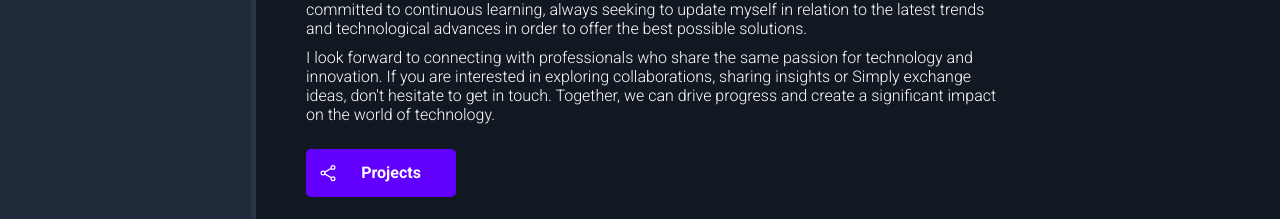
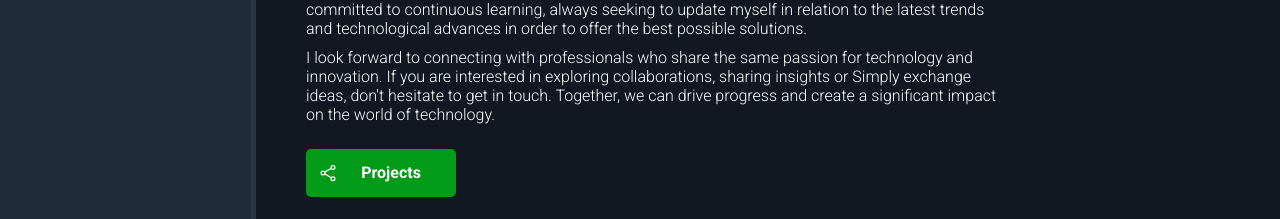
Before and after one commit to Michelfviana/Michelfviana.github.io, a plain HTML site: page index.html in a window 1280 px wide. Shown: the part 367-586 px from the top of the page. Drawn offline with nearby package versions, Linux system fonts and the light colour scheme.

Commit message:
trocando a cor padrão para verde

```diff
--- a/css/styles.css
+++ b/css/styles.css
@@ -8,7 +8,7 @@
 
 /* Variables */
 :root {
-  --main-color: #6200ff;
+  --main-color: #039b17;
   --main-text-color: #FFF;
   --border-color: #999;
   --bio-bg-color: #1E2A3A;
```
